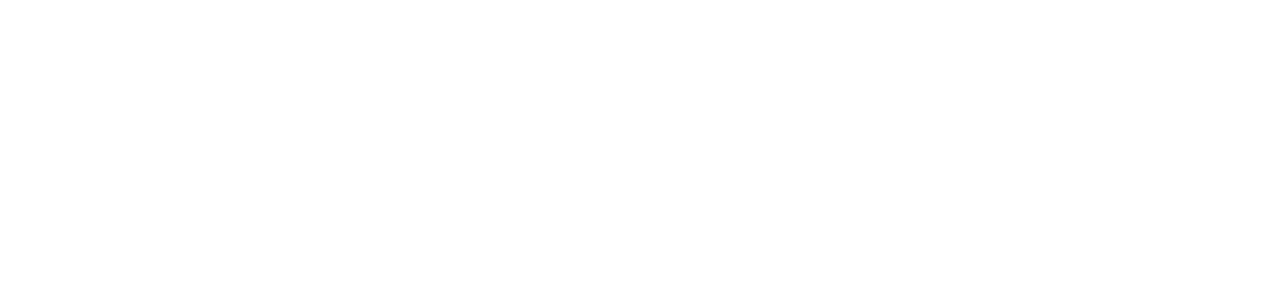
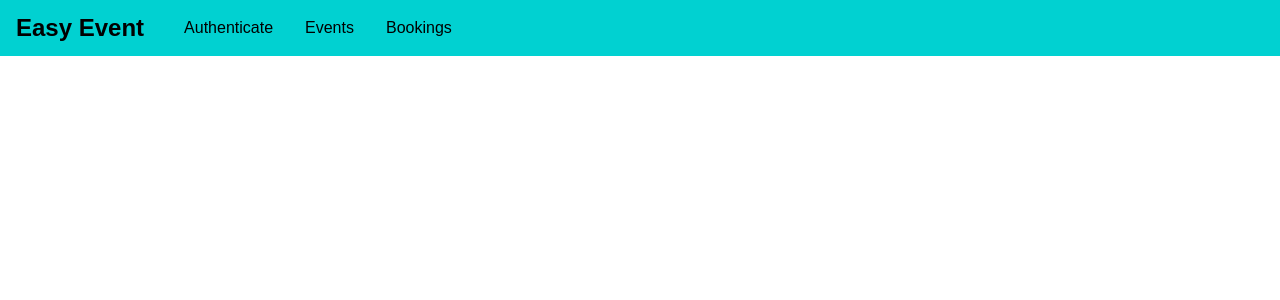
Before and after one commit to jmrmgn/graphql-booking-app, a React (Create React App) app in the folder frontend/: page / in a window 1280 px wide. Shown: the top 300 px of the page. Built offline with nearby package versions, Linux system fonts and the light colour scheme; the HTML template or start-up script is replaced by a standard one.

Commit message:
navbar added

```diff
--- a/frontend/src/App.css
+++ b/frontend/src/App.css
@@ -0,0 +1,3 @@
+.main-content {
+   margin: 4rem 2.5rem;
+}
--- a/frontend/src/App.js
+++ b/frontend/src/App.js
@@ -2,6 +2,7 @@
 import { BrowserRouter as Router, Route, Switch } from 'react-router-dom';
 import './App.css';
 
+import MainNavigation from './components/Navigation/MainNavigation';
 import Auth from './pages/Auth';
 import Events from './pages/Events';
 import Bookings from './pages/Bookings';
@@ -11,11 +12,16 @@
       return (
          <div className="App">
             <Router>
-               <Switch>
-                  <Route path="/auth" component={Auth} />
-                  <Route path="/events" component={Events} />
-                  <Route path="/bookings" component={Bookings} />
-               </Switch>
+               <React.Fragment>
+                  <MainNavigation />
+                  <main className="main-content">
+                     <Switch>
+                        <Route path="/auth" component={Auth} />
+                        <Route path="/events" component={Events} />
+                        <Route path="/bookings" component={Bookings} />
+                     </Switch>
+                  </main>
+               </React.Fragment>
             </Router>
          </div>
       );
--- /dev/null
+++ b/frontend/src/components/Navigation/MainNavigation.css
@@ -0,0 +1,46 @@
+.main-navigation {
+   position: fixed;
+   left: 0;
+   top: 0;
+   width: 100%;
+   height: 3.5rem;
+   background-color: #01d1d1;
+   padding: 0 1rem;
+   display: flex;
+   align-items: center;
+}
+
+.main-navigation__logo h1 {
+   margin: 0;
+   font-size: 1.5rem;
+}
+
+.main_navigation__items {
+   margin-left: 1.5rem;
+}
+
+.main_navigation__items ul {
+   display: flex;
+   list-style: none;
+   padding: 0;
+   margin: 0
+}
+
+.main_navigation__items li  {
+   margin: 0 1rem;
+}
+
+.main_navigation__items a {
+   text-decoration: none;
+   color: #000;
+}
+
+.main_navigation__items a:hover,
+.main_navigation__items a:active,
+.main_navigation__items a.active {
+   color: #f8e264;
+   transition: 0.3s ease;
+   -webkit-transition: 0.3s ease;
+   -moz-transition: 0.3s ease;
+   -o-transition: 0.3s ease;
+}
--- /dev/null
+++ b/frontend/src/components/Navigation/MainNavigation.js
@@ -0,0 +1,24 @@
+import React from 'react';
+import { NavLink } from 'react-router-dom';
+
+import './MainNavigation.css';
+
+const mainNavigation = props => {
+   return (
+      <header className="main-navigation">
+         <div className="main-navigation__logo">
+            <h1>Easy Event</h1>
+         </div>
+         <nav className="main_navigation__items">
+            <ul>
+               <li><NavLink to="/auth">Authenticate</NavLink></li>
+                  <li><NavLink to="/events">Events</NavLink></li>
+                  <li><NavLink to="/bookings">Bookings</NavLink></li>
+
+            </ul>
+         </nav>
+      </header>
+   );
+};
+
+export default mainNavigation;
```
